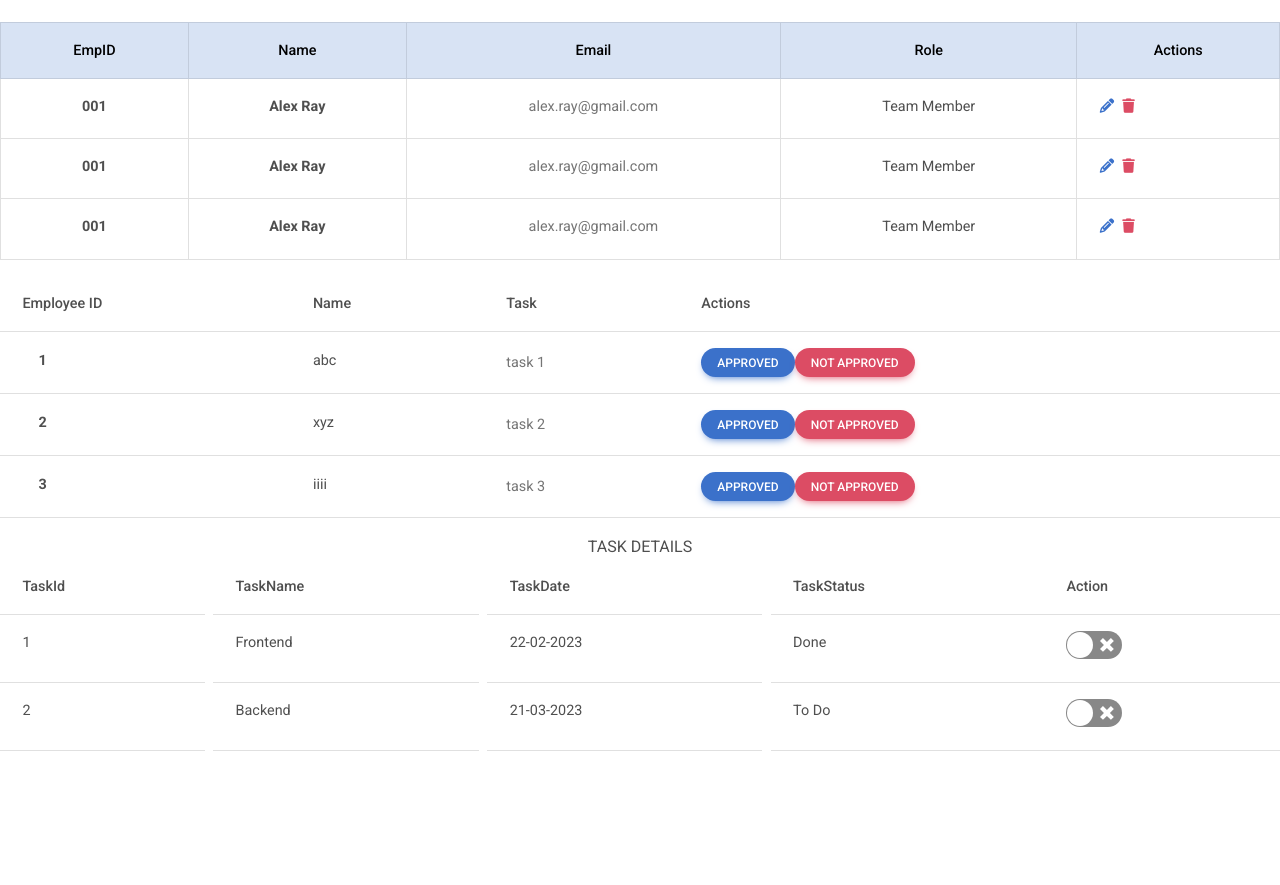
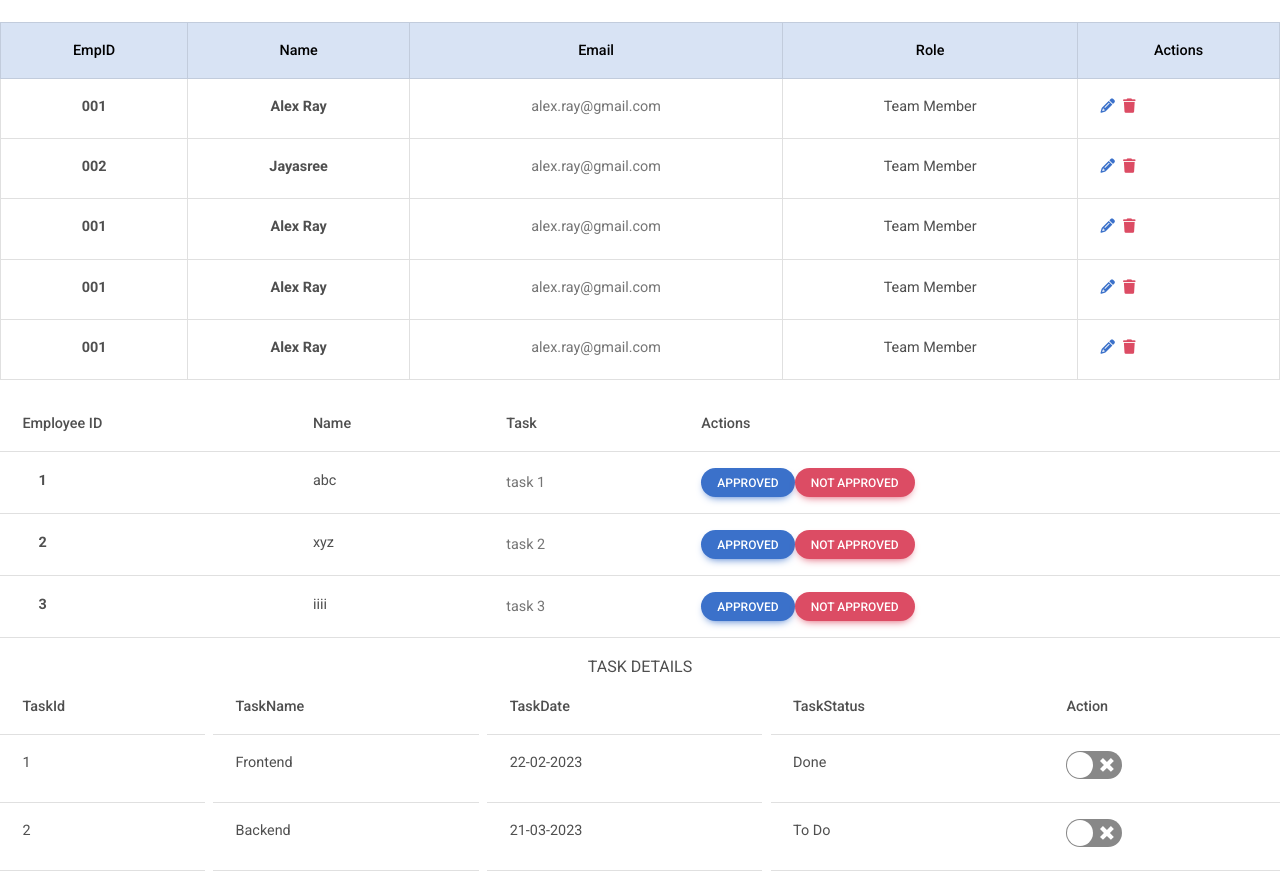
Before and after one commit to iamneo-production/ab02d132-02a5-424d-8aef-c7db376961c6, a React (Create React App) app in the folder reactapp/: page / in a window 1280 px wide. Shown: the part 1520-2405 px from the top of the page. Before the commit the page ends 2287 px from the top, so only its background shows below. Built offline with nearby package versions, Linux system fonts and the light colour scheme.

Commit message:
Added some rows in UserList.js

```diff
--- a/reactapp/src/components/UserList.js
+++ b/reactapp/src/components/UserList.js
@@ -55,6 +55,69 @@ function UserList() {
               <i className="fas fa-trash text-danger"></i>
             </div>
           </td>
+        </tr>
+        <tr>
+        <td>
+            <center>
+              <p className="fw-bold mb-1">002</p>
+            </center>
+          </td>
+
+          <td>
+            <center>
+              <p className="fw-bold mb-1">Jayasree</p>
+
+            </center>
+          </td>
+
+          <td>
+            <center>
+              <p className="text-muted mb-0">alex.ray@gmail.com</p>
+            </center>
+          </td>
+
+          <td>
+            <center>Team Member</center>
+          </td>
+
+          <td>
+            <div>
+              <i className="fas fa-pencil-alt text-primary me-2"></i>
+              <i className="fas fa-trash text-danger"></i>
+            </div>
+          </td>
+        </tr>
+        <tr>
+        <td>
+            <center>
+              <p className="fw-bold mb-1">001</p>
+            </center>
+          </td>
+
+          <td>
+            <center>
+              <p className="fw-bold mb-1">Alex Ray</p>
+
+            </center>
+          </td>
+
+          <td>
+            <center>
+              <p className="text-muted mb-0">alex.ray@gmail.com</p>
+            </center>
+          </td>
+
+          <td>
+            <center>Team Member</center>
+          </td>
+
+          <td>
+            <div>
+              <i className="fas fa-pencil-alt text-primary me-2"></i>
+              <i className="fas fa-trash text-danger"></i>
+            </div>
+          </td>
+
         </tr>
         <tr>
         <td>
@@ -117,6 +180,7 @@ function UserList() {
               <i className="fas fa-trash text-danger"></i>
             </div>
           </td>
+
         </tr>
       </tbody>
     </table>
```
